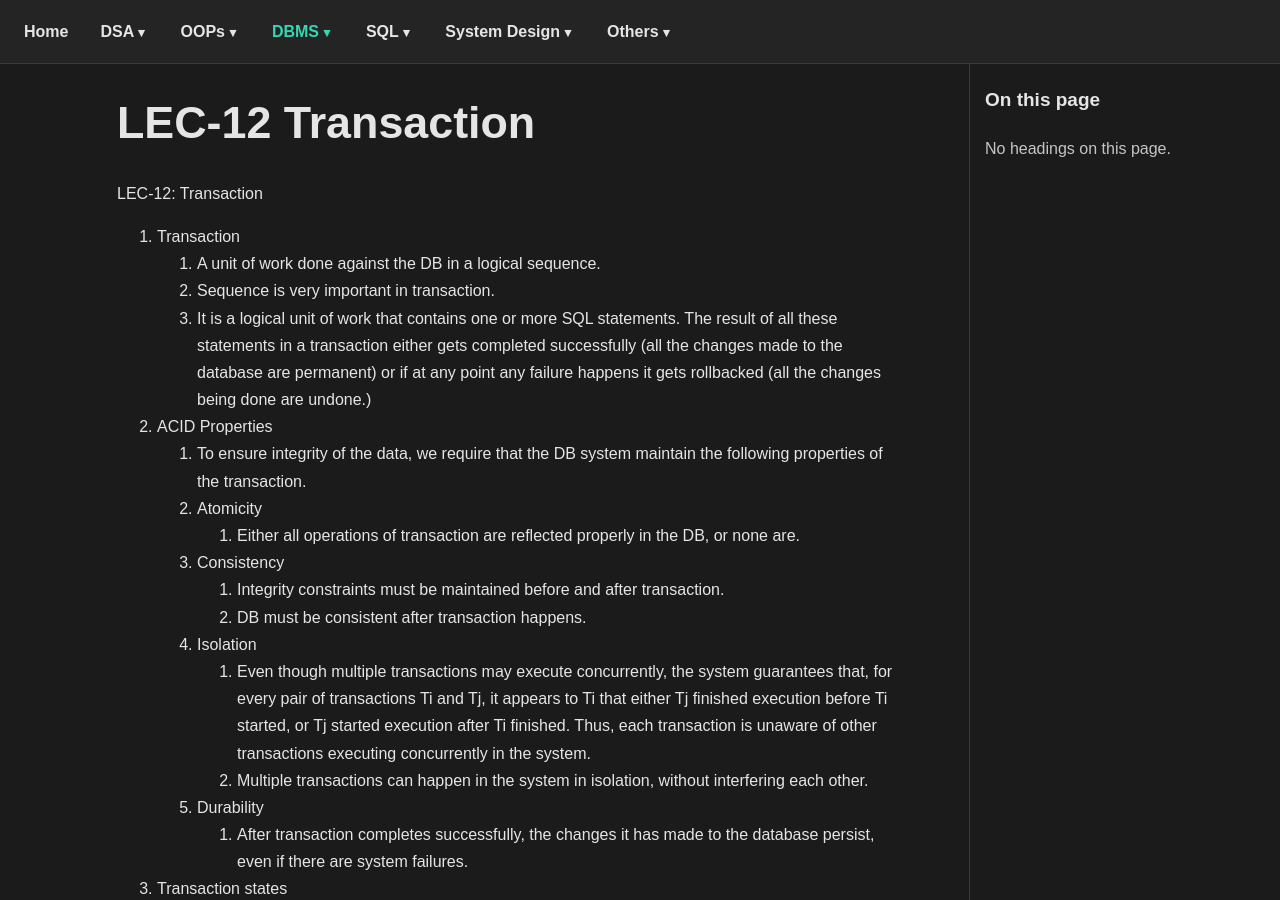
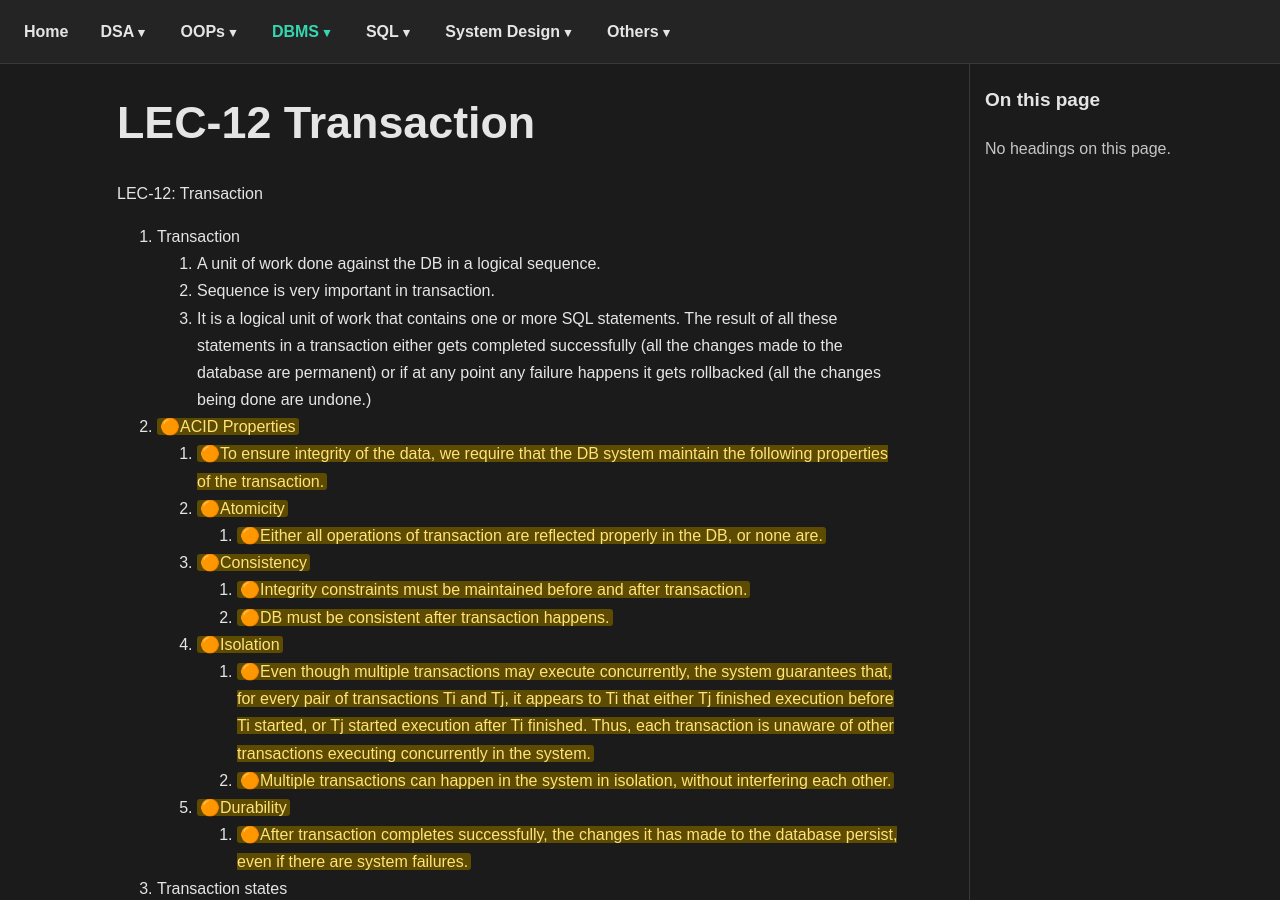
Before and after one commit to Mritunjay28/obsidian-notes, a Jekyll site: the page built from content/DBMS/DBMS/DBMS/LEC-12 Transaction.md, in a window 1280 px wide and 900 px high. Built offline with Jekyll 4.4.1, drawn with Linux system fonts in a browser that asks for light colours.

Commit message:
[PUBLISHER] MERGE #21

```diff
--- a/content/DBMS/DBMS/DBMS/LEC-12 Transaction.md
+++ b/content/DBMS/DBMS/DBMS/LEC-12 Transaction.md
@@ -7,18 +7,18 @@ LEC-12: Transaction
 	1. A unit of work done against the DB in a logical sequence.
 	2. Sequence is very important in transaction.
 	3. It is a logical unit of work that contains one or more SQL statements. The result of all these statements in a transaction either gets completed successfully (all the changes made to the database are permanent) or if at any point any failure happens it gets rollbacked (all the changes being done are undone.)
-2. ACID Properties
-	1. To ensure integrity of the data, we require that the DB system maintain the following properties of the transaction.
-	2. Atomicity
-		1. Either all operations of transaction are reflected properly in the DB, or none are.
-	3. Consistency
-		1. Integrity constraints must be maintained before and after transaction.
-		2. DB must be consistent after transaction happens.
-	4. Isolation
-		1. Even though multiple transactions may execute concurrently, the system guarantees that, for every pair of transactions Ti and Tj, it appears to Ti that either Tj finished execution before Ti started, or Tj started execution after Ti finished. Thus, each transaction is unaware of other transactions executing concurrently in the system.
-		2. Multiple transactions can happen in the system in isolation, without interfering each other.
-	5. Durability
-		1. After transaction completes successfully, the changes it has made to the database persist, even if there are system failures.
+2. ==🟠ACID Properties==
+	1. ==🟠To ensure integrity of the data, we require that the DB system maintain the following properties of the transaction.==
+	2. ==🟠Atomicity==
+		1. ==🟠Either all operations of transaction are reflected properly in the DB, or none are.==
+	3. ==🟠Consistency==
+		1. ==🟠Integrity constraints must be maintained before and after transaction.==
+		2. ==🟠DB must be consistent after transaction happens.==
+	4. ==🟠Isolation==
+		1. ==🟠Even though multiple transactions may execute concurrently, the system guarantees that, for every pair of transactions Ti and Tj, it appears to Ti that either Tj finished execution before Ti started, or Tj started execution after Ti finished. Thus, each transaction is unaware of other transactions executing concurrently in the system.==
+		2. ==🟠Multiple transactions can happen in the system in isolation, without interfering each other.==
+	5. ==🟠Durability==
+		1. ==🟠After transaction completes successfully, the changes it has made to the database persist, even if there are system failures.==
 3. Transaction states
 	1. ![[Pasted image 20260521103936.png|Pasted image 20260521103936.png]]
 	2. Active state
```
